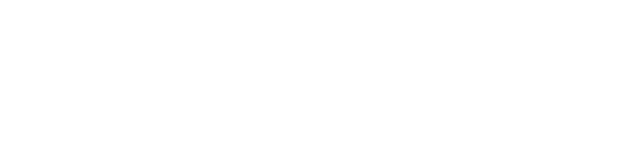
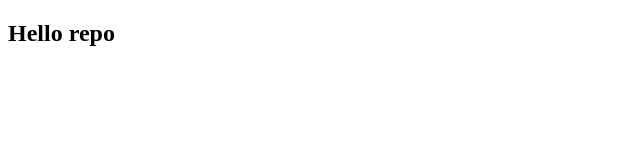
Before and after one commit to mohisikder/simple-site, a plain HTML site: page index.html in a window 1280 px wide. Shown: the whole page, without its empty margins (0-640 px from the left). Drawn offline with Linux system fonts and the light colour scheme.

Commit message:
added some div and h2

```diff
--- a/index.html
+++ b/index.html
@@ -11,7 +11,9 @@
    <link rel="stylesheet" href="/css/style.css">
 </head>
 <body>
-
+   <div>
+      <h2>Hello repo</h2>
+   </div>
 
 
    <!-- Custom JS -->
```
